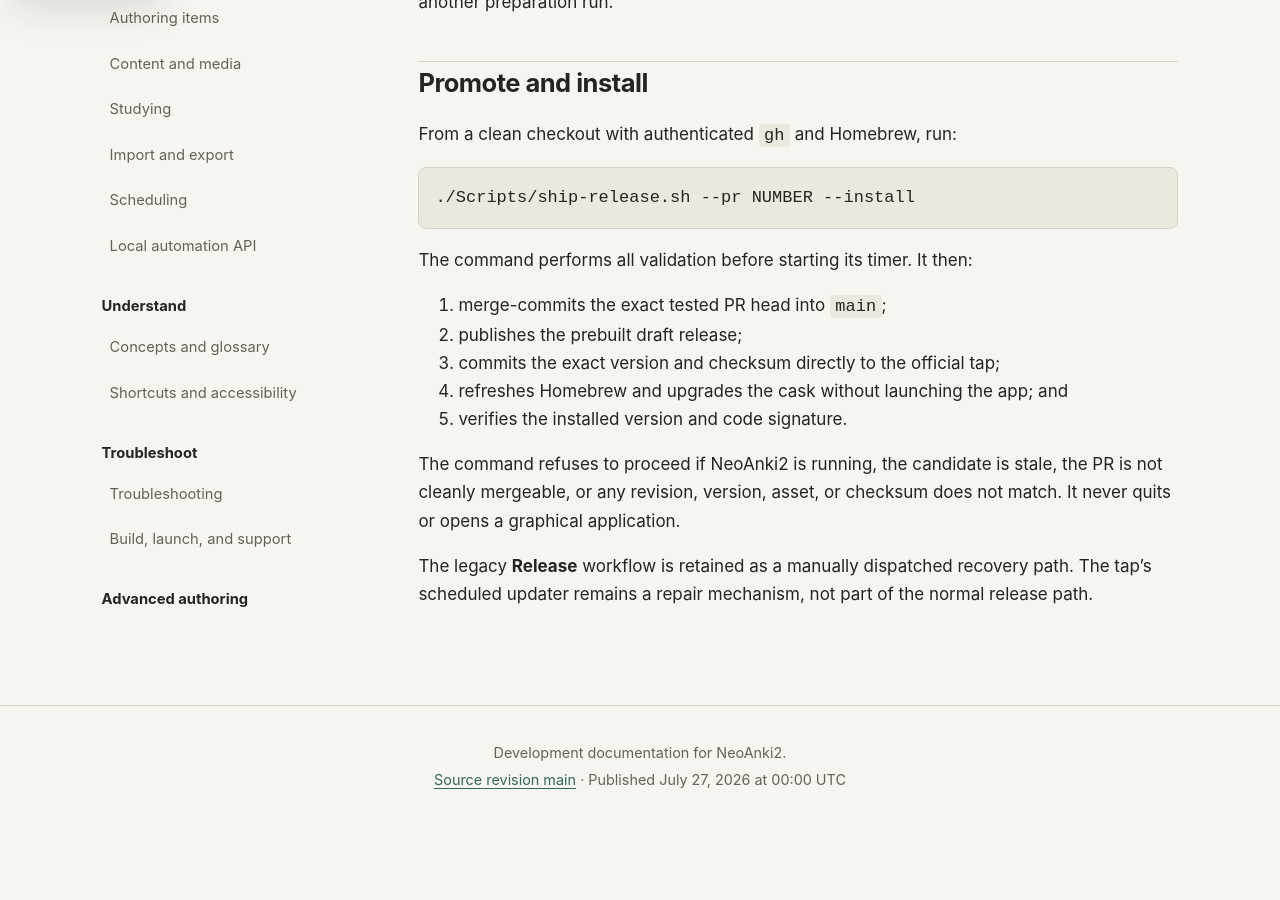
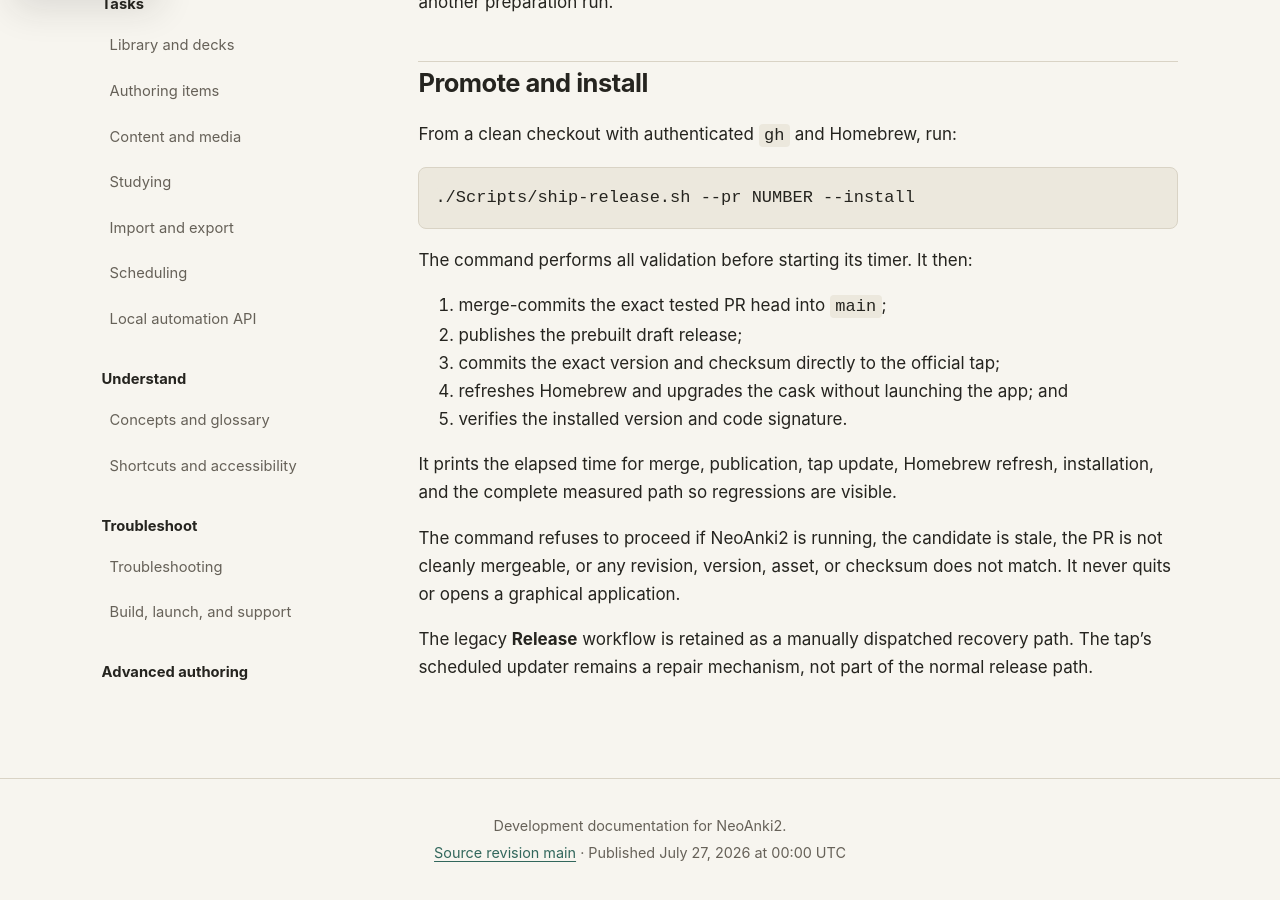
Before and after one commit to neoanki2/neoanki2, a Jekyll site: the page built from docs/RELEASING.md, in a window 1280 px wide and 900 px high, scrolled down 646 px. Built offline with Jekyll 4.4.1, drawn with Linux system fonts in a browser that asks for light colours; our own code applies the rules of GitHub Pages for plain Markdown files; before the commit the page ends 1473 px from its top, so only the background shows below that.

Commit message:
Report release stage timings

```diff
--- a/docs/RELEASING.md
+++ b/docs/RELEASING.md
@@ -31,6 +31,9 @@
 4. refreshes Homebrew and upgrades the cask without launching the app; and
 5. verifies the installed version and code signature.
 
+It prints the elapsed time for merge, publication, tap update, Homebrew refresh,
+installation, and the complete measured path so regressions are visible.
+
 The command refuses to proceed if NeoAnki2 is running, the candidate is stale,
 the PR is not cleanly mergeable, or any revision, version, asset, or checksum
 does not match. It never quits or opens a graphical application.
```
Also changed, not shown: .github/workflows/release-candidate.yml, 1 other file.
